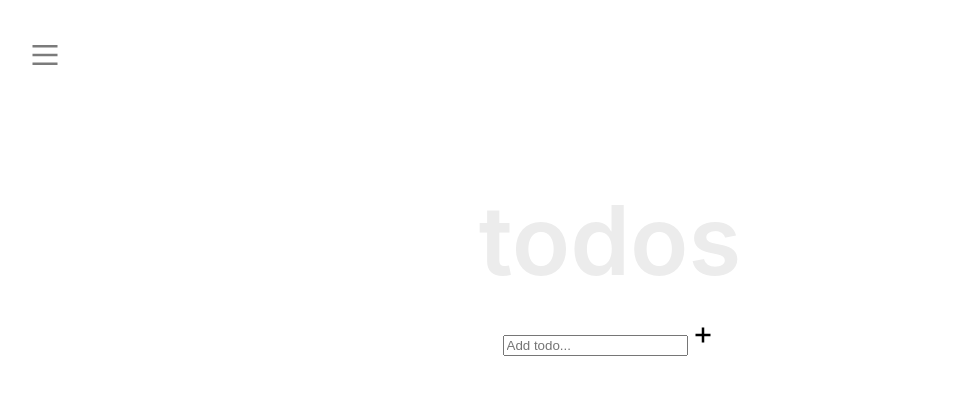
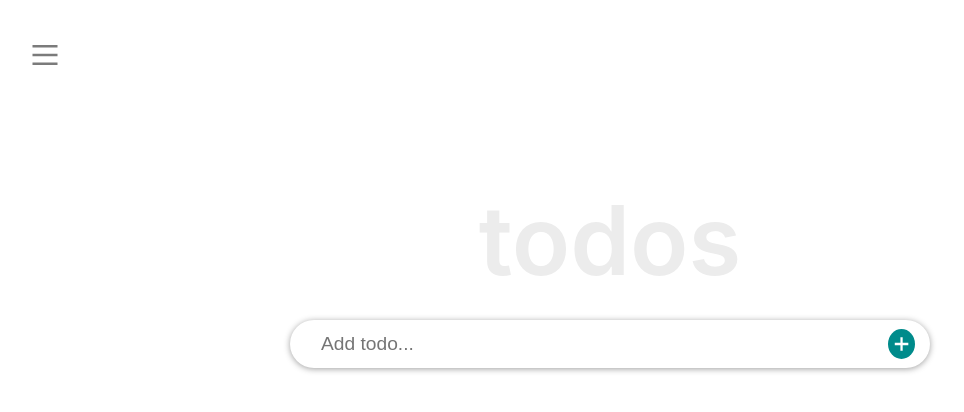
Before and after one commit to adebsa2401/Todo-List-React, a React (Create React App) app: page /#/ in a window 1280 px wide. Shown: the top 412 px of the page, without its empty margins (10-974 px from the left). Built offline with nearby package versions, Linux system fonts and the light colour scheme.

Commit message:
feat: Add styling to the homepage

```diff
--- a/src/components/SideBar.jsx
+++ b/src/components/SideBar.jsx
@@ -25,7 +25,7 @@ export default class SideBar extends React.PureComponent {
             size={30}
             onClick={() => this.setState({ opened: false })}
           />
-          <List>
+          <List className="sidebar-list">
             <SideBarItem to="/">Home</SideBarItem>
             <SideBarItem to="/about/app">About</SideBarItem>
           </List>
@@ -40,7 +40,7 @@ export default class SideBar extends React.PureComponent {
           size={30}
           onClick={() => this.setState({ opened: true })}
         />
-        <List>
+        <List className="sidebar-list">
           {React.Children.toArray(children)}
         </List>
       </div>
@@ -49,5 +49,9 @@ export default class SideBar extends React.PureComponent {
 }
 
 SideBar.propTypes = {
-  children: PropTypes.arrayOf(PropTypes.node).isRequired,
+  children: PropTypes.arrayOf(PropTypes.node),
 };
+
+SideBar.defaultProps = {
+  children: [],
+};
--- a/src/components/SideBarItem.jsx
+++ b/src/components/SideBarItem.jsx
@@ -22,6 +22,9 @@ export default class SideBarItem extends React.PureComponent {
 }
 
 SideBarItem.propTypes = {
-  children: PropTypes.arrayOf(PropTypes.node).isRequired,
+  children: PropTypes.oneOfType([
+    PropTypes.arrayOf(PropTypes.node),
+    PropTypes.node,
+  ]).isRequired,
   to: PropTypes.string.isRequired,
 };
--- a/src/components/Todo.jsx
+++ b/src/components/Todo.jsx
@@ -1,7 +1,7 @@
 import React from 'react';
 import TodoForm from './TodoForm';
 import TodoList from './TodoList';
-// import '../styles/Todo.css';
+import '../styles/Todo.css';
 import TodoItem from './TodoItem';
 
 export default class TodoSection extends React.PureComponent {
--- a/src/components/TodoForm.jsx
+++ b/src/components/TodoForm.jsx
@@ -1,6 +1,7 @@
 import React from 'react';
 import PropTypes from 'prop-types';
 import { GrFormAdd } from 'react-icons/gr';
+import '../styles/TodoForm.css';
 
 export default class TodoForm extends React.PureComponent {
   constructor(props) {
@@ -34,7 +35,7 @@ export default class TodoForm extends React.PureComponent {
     const { text } = this.state;
 
     return (
-      <form onSubmit={this.handleSubmit}>
+      <form className="todo-add-form" onSubmit={this.handleSubmit}>
         <input
           className="todo-input"
           onChange={this.handleChange}
@@ -42,7 +43,7 @@ export default class TodoForm extends React.PureComponent {
           type="text"
           value={text}
         />
-        <GrFormAdd className="todo-icon" size={30} onClick={this.handleSubmit} />
+        <GrFormAdd className="add-icon" size={30} onClick={this.handleSubmit} />
       </form>
     );
   }
--- a/src/components/TodoItem.jsx
+++ b/src/components/TodoItem.jsx
@@ -2,6 +2,7 @@ import React from 'react';
 import PropTypes from 'prop-types';
 import { GiSquare, GiCheckMark } from 'react-icons/gi';
 import { MdDelete } from 'react-icons/md';
+import '../styles/TodoItem.css';
 
 export default class TodoItem extends React.PureComponent {
   constructor(props) {
@@ -71,13 +72,16 @@ export default class TodoItem extends React.PureComponent {
     const { title, completed } = this.props;
 
     return (
-      <li className="todo-item" onDoubleClick={this.handleEdit}>
-        {completed
-          ? <GiCheckMark className="todo-icon" size={30} onClick={this.handleToggle} />
-          : <GiSquare className="todo-icon" size={30} onClick={this.handleToggle} />}
-        <span className="todo-title">{title}</span>
-        <MdDelete className="todo-icon" size={30} onClick={this.handleDelete} />
-      </li>
+      <>
+        <li className="todo-item" onDoubleClick={this.handleEdit}>
+          {completed
+            ? <GiCheckMark className="check-icon" size={30} onClick={this.handleToggle} />
+            : <GiSquare className="square-icon" size={30} onClick={this.handleToggle} />}
+          <span className={`todo-title ${completed ? 'line-through' : ''}`}>{title}</span>
+          <MdDelete className="delete-icon" size={30} onClick={this.handleDelete} />
+        </li>
+        <hr />
+      </>
     );
   };
 
--- a/src/styles/SideBar.css
+++ b/src/styles/SideBar.css
@@ -19,7 +19,7 @@
   stroke: #7b7b7b;
 }
 
-ul {
+.sidebar-list {
   display: flex;
   flex-direction: column;
   gap: 40px;
--- /dev/null
+++ b/src/styles/Todo.css
@@ -0,0 +1,3 @@
+.todo {
+  align-self: stretch;
+}
--- /dev/null
+++ b/src/styles/TodoForm.css
@@ -0,0 +1,26 @@
+.todo-add-form {
+  display: flex;
+  align-items: center;
+  justify-content: space-between;
+  border-radius: 50px;
+  box-shadow: 0 1px 6px 0 #00000061;
+  padding: 5px 15px;
+}
+
+.todo-input {
+  border: none;
+  padding: 0.5rem 1rem;
+  font-size: 1.2rem;
+  outline: none;
+  width: 100%;
+}
+
+.add-icon {
+  cursor: pointer;
+  background-color: #008b8b;
+  border-radius: 50%;
+}
+
+.add-icon path {
+  stroke: #fff;
+}
--- /dev/null
+++ b/src/styles/TodoItem.css
@@ -0,0 +1,54 @@
+.todo-item {
+  display: flex;
+  align-items: center;
+  justify-content: space-between;
+  border: none;
+  padding: 5px 15px;
+  margin: 10px 0;
+  gap: 20px;
+}
+
+.todo-item + hr {
+  width: 100%;
+}
+
+.todo-title {
+  margin-right: auto;
+}
+
+.line-through {
+  text-decoration: line-through;
+}
+
+.delete-icon {
+  cursor: pointer;
+  color: #ff4500;
+  background-color: #f1f3f4;
+  border-radius: 50%;
+  width: 20px;
+  height: 20px;
+  padding: 10px;
+}
+
+.todo-edit-form {
+  border: none;
+  width: 100%;
+}
+
+.todo-edit-input {
+  width: 100%;
+  border: 1px solid #dfdfdf;
+  outline: 1px solid #dfdfdf;
+  padding: 0.5rem 1rem;
+  padding-right: 0;
+  font-size: 1.2rem;
+}
+
+.check-icon {
+  cursor: pointer;
+  color: #008b8b;
+}
+
+.square-icon {
+  cursor: pointer;
+}
```
